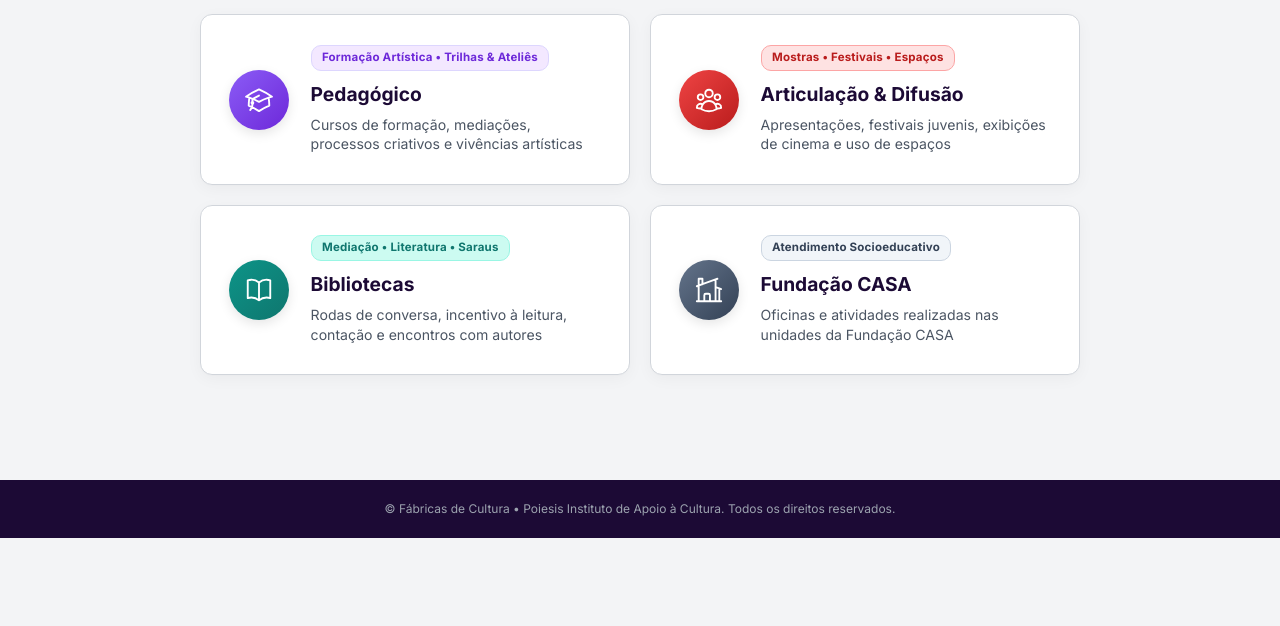
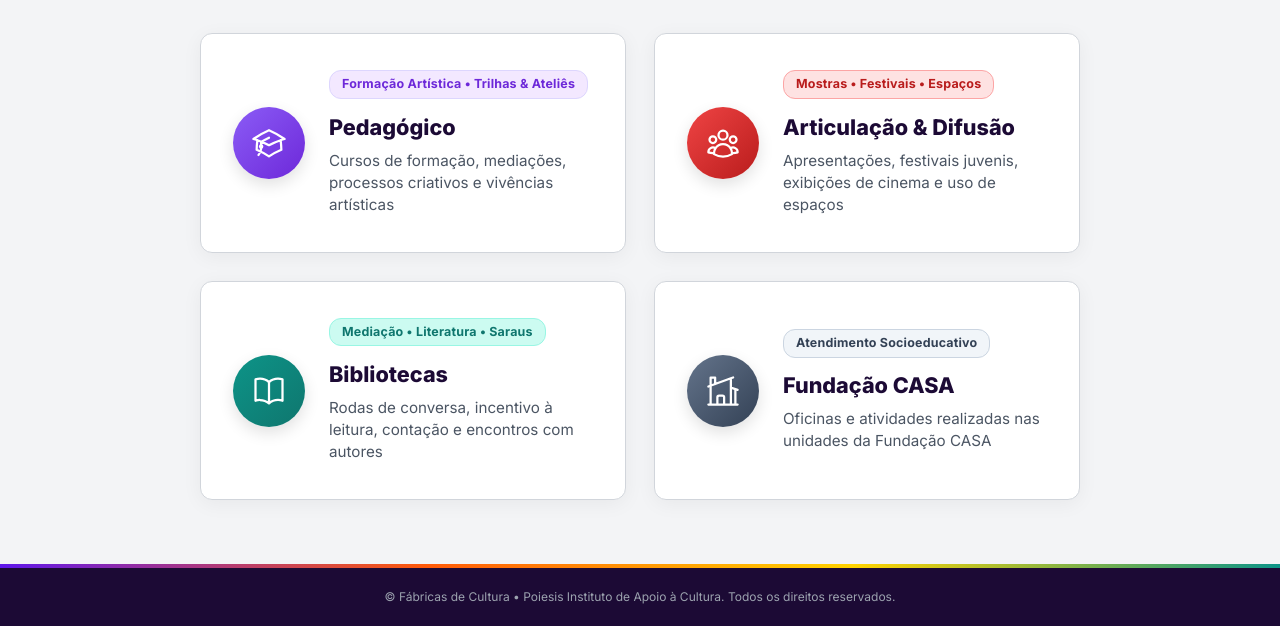
Before and after one commit to desenvolvimentotecnologico-poiesis/Sistema_de_Relatorios_Automatizados, a plain HTML site: page index.html in a window 1280 px wide. Shown: the part 262-888 px from the top of the page. Before the commit the page ends 800 px from the top, so only its background shows below. Drawn offline with Linux system fonts and the light colour scheme; a web font is replaced by a local one.

Commit message:
Ajustes de Pendências: Cards de áreas maiores, linha de cores no rodapé e remoção completa de quadros internos duplicados

```diff
--- a/css/styles.css
+++ b/css/styles.css
@@ -144,40 +144,40 @@ body {
 
 /* Card de Boas-Vindas */
 .area-selection-screen {
-    max-width: 960px;
+    max-width: 1080px;
     width: 100%;
-    margin: 1.25rem auto;
+    margin: 1.5rem auto;
     padding: 0 1rem;
     animation: fadeIn 0.4s ease-out forwards;
 }
 
 .welcome-title {
     text-align: center;
-    font-size: 2rem;
+    font-size: 2.2rem;
     font-weight: 800;
     background: linear-gradient(135deg, var(--bg-dark-purple) 0%, var(--fabrica-purple) 100%);
     -webkit-background-clip: text;
     background-clip: text;
     -webkit-text-fill-color: transparent;
     color: var(--bg-dark-purple);
-    margin-bottom: 0.35rem;
+    margin-bottom: 0.4rem;
 }
 
 .welcome-subtitle {
     text-align: center;
-    font-size: 0.95rem;
+    font-size: 1rem;
     color: var(--txt-muted);
-    margin-bottom: 1.75rem;
+    margin-bottom: 2.25rem;
 }
 
 .area-pill {
-    font-size: 0.72rem;
+    font-size: 0.78rem;
     font-weight: 700;
-    padding: 0.2rem 0.65rem;
-    border-radius: 10px;
+    padding: 0.25rem 0.75rem;
+    border-radius: 12px;
     letter-spacing: 0.2px;
     display: inline-block;
-    margin-bottom: 0.25rem;
+    margin-bottom: 0.35rem;
 }
 
 .color-pedagogico-pill {
@@ -207,7 +207,7 @@ body {
 .cards-grid {
     display: grid;
     grid-template-columns: repeat(2, 1fr);
-    gap: 1.25rem;
+    gap: 1.75rem;
 }
 
 @media (max-width: 640px) {
@@ -278,15 +278,16 @@ body {
     background-color: var(--bg-card);
     border-radius: var(--radius-lg);
     border: 1px solid var(--border-color);
-    padding: 1.85rem 1.75rem;
+    padding: 2.25rem 2rem;
+    min-height: 150px;
     text-align: left;
     cursor: pointer;
-    box-shadow: var(--shadow-card);
+    box-shadow: 0 4px 20px rgba(0, 0, 0, 0.05);
     transition: all 0.3s cubic-bezier(0.16, 1, 0.3, 1);
     display: flex;
     flex-direction: row;
     align-items: center;
-    gap: 1.35rem;
+    gap: 1.5rem;
     position: relative;
     overflow: hidden;
     text-decoration: none;
@@ -296,7 +297,7 @@ body {
     display: flex;
     flex-direction: column;
     align-items: flex-start;
-    gap: 0.35rem;
+    gap: 0.4rem;
 }
 
 .area-card::after {
@@ -305,14 +306,14 @@ body {
     top: 0;
     left: 0;
     right: 0;
-    height: 4px;
+    height: 5px;
     background: transparent;
     transition: background 0.3s ease;
 }
 
 .area-card:hover {
-    transform: translateY(-5px) scale(1.01);
-    box-shadow: 0 16px 32px rgba(94, 23, 235, 0.14);
+    transform: translateY(-6px) scale(1.015);
+    box-shadow: 0 18px 36px rgba(94, 23, 235, 0.15);
     border-color: var(--fabrica-purple);
 }
 
@@ -321,8 +322,8 @@ body {
 }
 
 .card-icon-wrapper {
-    width: 60px;
-    height: 60px;
+    width: 72px;
+    height: 72px;
     flex-shrink: 0;
     border-radius: 50%;
     display: flex;
@@ -330,17 +331,17 @@ body {
     justify-content: center;
     color: #FFFFFF;
     transition: all 0.3s cubic-bezier(0.16, 1, 0.3, 1);
-    box-shadow: 0 4px 12px rgba(0, 0, 0, 0.1);
+    box-shadow: 0 6px 16px rgba(0, 0, 0, 0.12);
 }
 
 .area-card:hover .card-icon-wrapper {
-    transform: scale(1.15) rotate(6deg);
-    box-shadow: 0 8px 24px rgba(0, 0, 0, 0.2);
+    transform: scale(1.12) rotate(5deg);
+    box-shadow: 0 10px 28px rgba(0, 0, 0, 0.22);
 }
 
 .card-icon {
-    width: 30px;
-    height: 30px;
+    width: 36px;
+    height: 36px;
 }
 
 .color-pedagogico {
@@ -360,30 +361,30 @@ body {
 }
 
 .area-card h3 {
-    font-size: 1.2rem;
-    font-weight: 700;
+    font-size: 1.35rem;
+    font-weight: 800;
     color: var(--bg-dark-purple);
 }
 
 .area-card p {
-    font-size: 0.88rem;
+    font-size: 0.95rem;
     color: var(--txt-muted);
-    line-height: 1.4;
+    line-height: 1.45;
 }
 
-/* Card de Apresentação Oficial (Integrado e elegante, sem moldura dupla) */
+/* Card de Apresentação Oficial (Integrado e completamente sem moldura/quadro interno) */
 .form-presentation-card {
-    background: var(--area-bg-light, #FAF5FF);
+    background: transparent;
     border: none;
-    border-left: 5px solid var(--area-color, var(--fabrica-purple));
-    border-radius: var(--radius-md);
-    padding: 1.5rem 1.75rem;
+    border-bottom: 2px solid var(--area-color, var(--fabrica-purple));
+    border-radius: 0;
+    padding: 0 0 1.75rem 0;
     margin-bottom: 2.25rem;
     box-shadow: none;
 }
 
 .form-presentation-card h2 {
-    font-size: 1.5rem;
+    font-size: 1.55rem;
     font-weight: 800;
     color: var(--bg-dark-purple);
     line-height: 1.35;
@@ -396,7 +397,7 @@ body {
 }
 
 .form-presentation-card p {
-    font-size: 0.9rem;
+    font-size: 0.92rem;
     line-height: 1.6;
     color: var(--txt-muted);
 }
@@ -1067,15 +1068,24 @@ select:disabled {
     background-color: var(--bg-dark-purple);
     color: #9CA3AF;
     text-align: center;
-    padding: 1.25rem 0;
+    padding: 0 0 1.25rem 0;
     font-size: 0.75rem;
     border-top: none;
     margin-top: auto;
+    position: relative;
+}
+
+.footer-gradient-bar {
+    height: 4px;
+    width: 100%;
+    background: linear-gradient(90deg, var(--fabrica-purple), var(--fabrica-orange), var(--fabrica-yellow), var(--color-biblioteca));
+    margin-bottom: 1.25rem;
 }
 
 .footer-container {
     max-width: 1100px;
     margin: 0 auto;
+    padding: 0 1rem;
 }
 
 /* 14. Temas Dinâmicos por Área do Formulário (Variáveis de Área Automáticas) */
--- a/index.html
+++ b/index.html
@@ -100,6 +100,7 @@
 
     <!-- Rodapé -->
     <footer class="footer">
+        <div class="footer-gradient-bar"></div>
         <div class="footer-container">
             <p>© Fábricas de Cultura • Poiesis Instituto de Apoio à Cultura. Todos os direitos reservados.</p>
         </div>
```
Also changed, not shown: forms/articulacao.html (+1 -0 lines), forms/biblioteca.html (+1 -0 lines), forms/fundacao-casa.html (+1 -0 lines), forms/pedagogico.html (+1 -0 lines).
